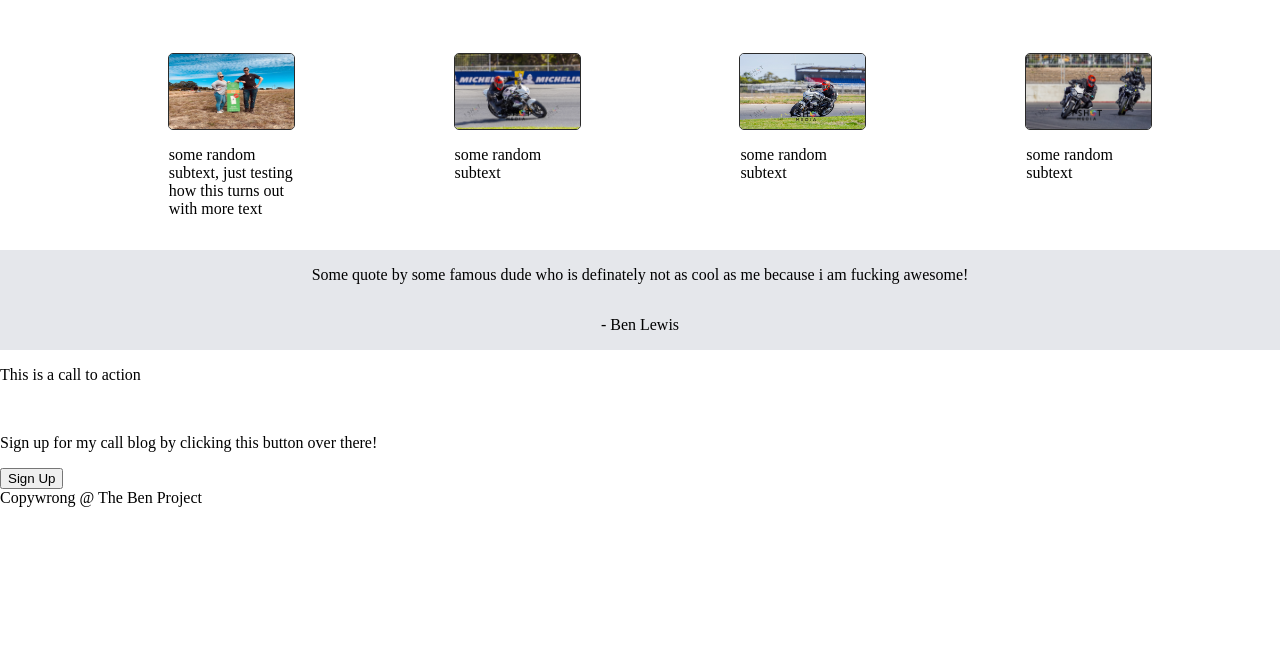
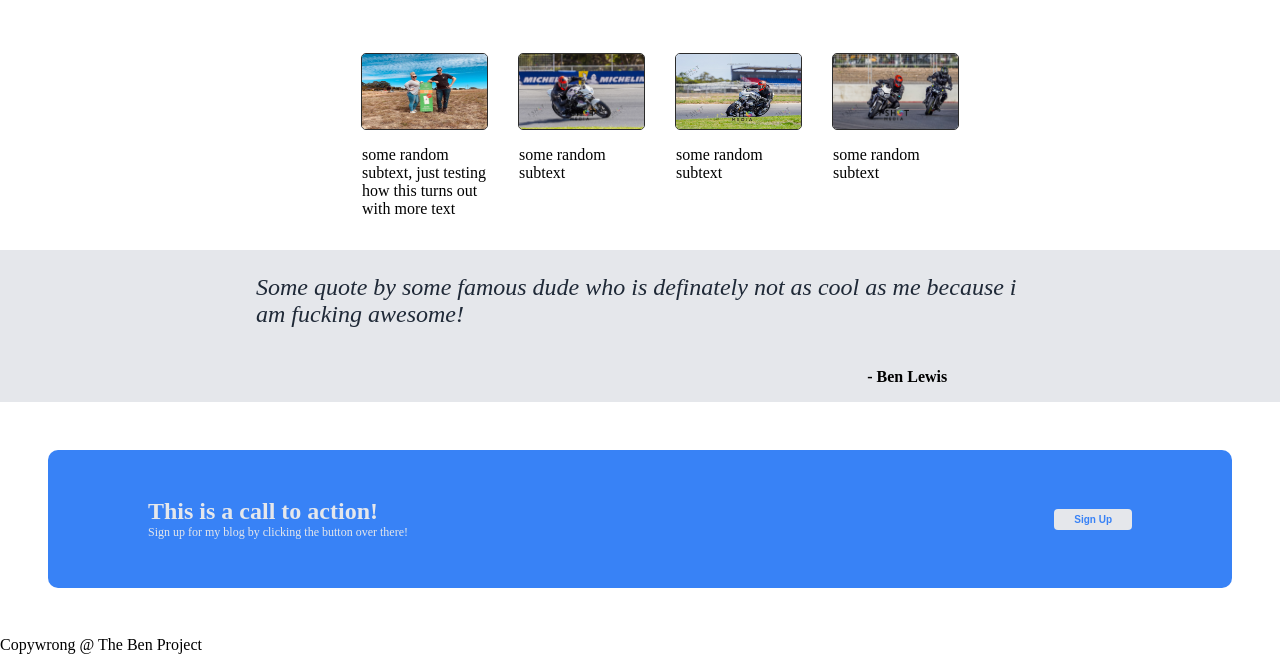
Before and after one commit to benLewisDev/bikes-with-ben, a plain HTML site: page index.html in a window 1280 px wide. Shown: the part 280-934 px from the top of the page. Before the commit the page ends 800 px from the top, so only its background shows below. Drawn offline with Linux system fonts and the light colour scheme.

Commit message:
finish styling section-four

```diff
--- a/index.html
+++ b/index.html
@@ -10,6 +10,7 @@
 </head>
 
 <body>
+
     <div class="section-one">
         <div class="header">
             <p>Bikes With Ben</p>
@@ -43,29 +44,34 @@
             <li class="life"><img src="images/image-four.jpg">
                 <p>some random subtext, just testing how this turns out
                     with more text
-                    </p></li>
+                </p>
+            </li>
 
             <li class="life"><img src="images/image-one.jpg">
-                    <p>some random subtext</p></li>
+                <p>some random subtext</p>
+            </li>
 
             <li class="life"><img src="images/image-two.jpg">
-                    <p>some random subtext</p></li>
-                <li class="life"><img src="images/image-three.jpg" >
-                    <p>some random subtext</p></li>
+                <p>some random subtext</p>
+            </li>
+            <li class="life"><img src="images/image-three.jpg">
+                <p>some random subtext</p>
+            </li>
 
         </ol>
     </div>
     <div class="section-three">
-        <p>Some quote by some famous dude who is definately not as cool as me
+        <p id="quote">Some quote by some famous dude who is definately not as cool as me
             because i am fucking awesome!
         </p>
-        <p> - Ben Lewis </p>
+        <p id="dude"> - Ben Lewis </p>
     </div>
 
     <div class="section-four">
-        <p>This is a call to action</p>
-        <br>
-        <p>Sign up for my call blog by clicking this button over there!</p>
+        <div class="action">
+            <p>This is a call to action!</p>
+            <p>Sign up for my blog by clicking the button over there!</p>
+        </div>
         <button>Sign Up</button>
     </div>
 
@@ -76,7 +82,6 @@
 
 
 
-
 </body>
 
 </html>
--- a/style.css
+++ b/style.css
@@ -1,9 +1,11 @@
 body {
+    font-family: 'Times New Roman', Times, serif;
     display: flex;
     flex-direction: column;
     justify-content: center;
     margin: 0;
 }
+
 
 .header {
     display: flex;
@@ -94,7 +96,7 @@ li {
 
 .life-pics {
     display: flex;
-    justify-content: space-evenly;
+    justify-content: center;
     align-items: flex-start;
     margin-top: 56px;
     gap: 32px;
@@ -119,4 +121,63 @@ li {
     flex-direction: column;
     justify-content: center;
     align-items: center;
+    padding: 0 20%;
+
 }
+
+.section-three :last-child{
+    align-self: flex-end;
+    margin-right: 10%;
+}
+
+#quote {
+    font-size: 24px;
+    font-style: italic;
+    font-weight: 50;
+    color: #1f2937;
+}
+
+#dude {
+    font-weight: bolder;
+}
+
+.section-four {
+    display: flex;
+    justify-content: space-between;
+    align-items: center;
+    background-color: #3882f6;
+    margin: 48px;
+    padding: 48px 100px;
+    border-radius: 10px;
+    color: #e5e7eb;
+}
+
+.action {
+    display: flex;
+    flex-direction: column;
+}
+
+.action p {
+    margin: 0;
+    padding: 0;
+}
+
+.action :first-child {
+    font-size: 24px;
+    font-weight: bold;
+}
+
+.action :last-child {
+    font-size: 12px;
+}
+
+.section-four button {
+    background-color: #e5e7eb;
+    border-radius: 4px;
+    color: #3882f6;
+    border: none;
+    font-size: x-small;
+    font-weight: bold;
+    padding: 5px 20px;
+
+}
```
Lines whose indentation alone changed are shown as unchanged.
